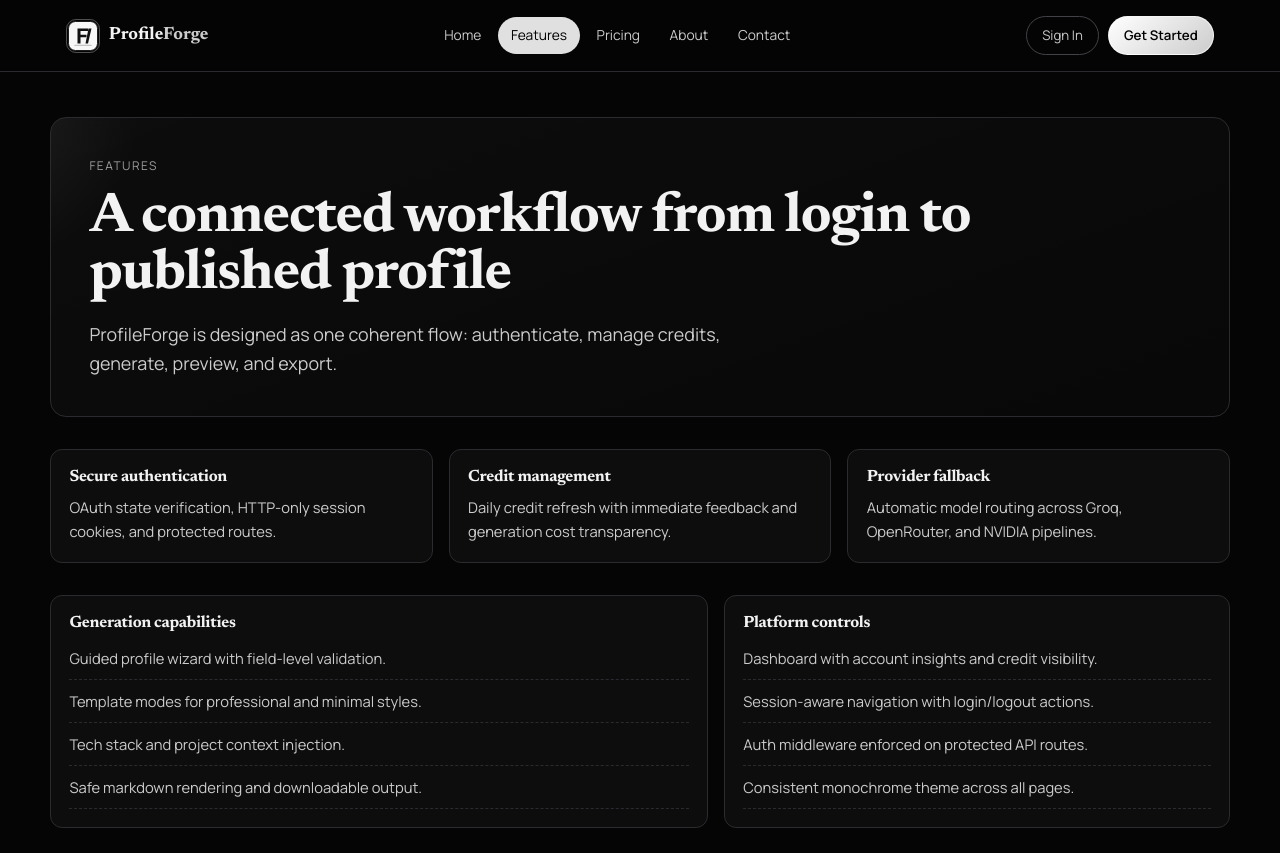
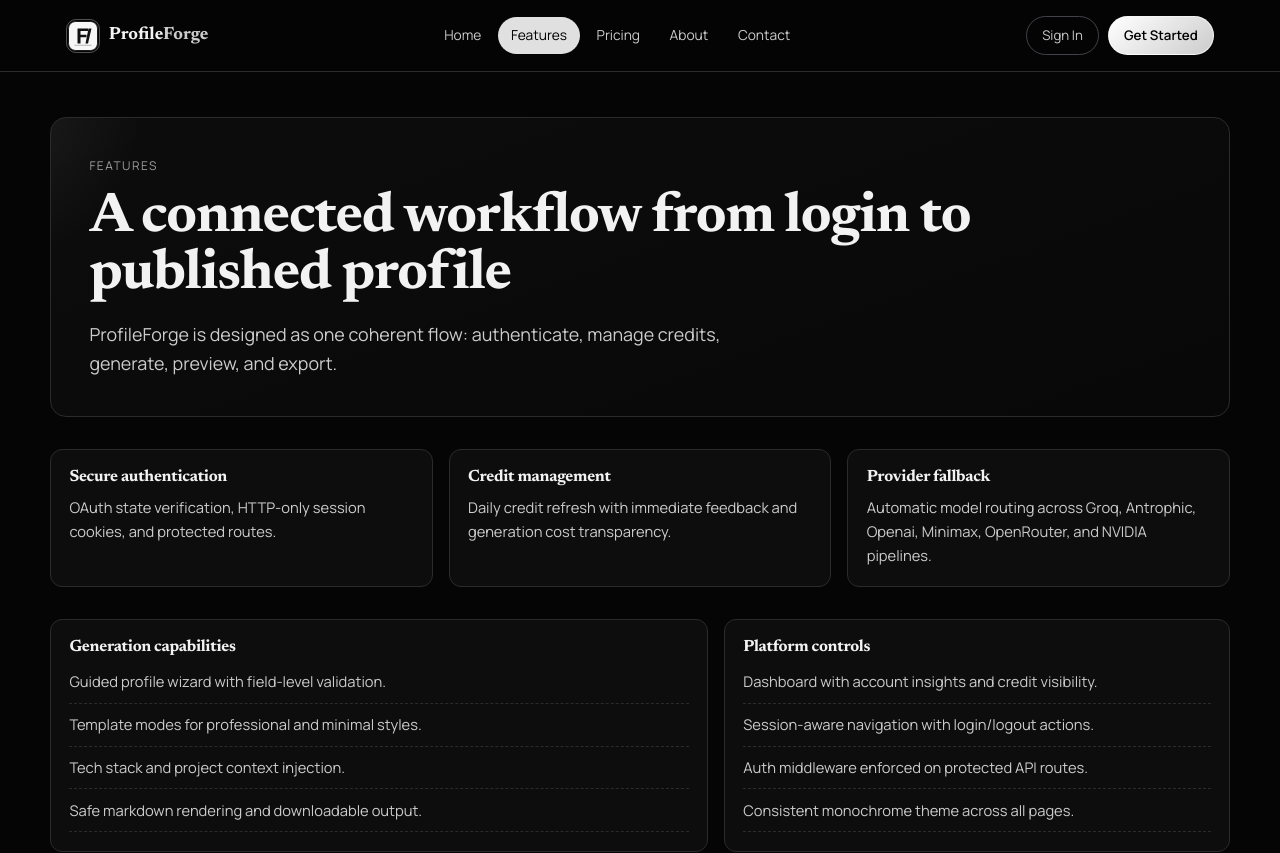
Before and after one commit to byteSize-del/-ai-github-profile-maker, a React (Vite) app in the folder frontend/: page /features in a window 1280 px wide. Shown: the top 853 px of the page. Built offline with nearby package versions, Linux system fonts and the light colour scheme; no server answers.

Commit message:
fix(features): update provider fallback description to include additional providers

```diff
--- a/frontend/src/pages/FeaturesPage.jsx
+++ b/frontend/src/pages/FeaturesPage.jsx
@@ -23,7 +23,7 @@
         </article>
         <article className="premium-card">
           <h3>Provider fallback</h3>
-          <p>Automatic model routing across Groq, OpenRouter, and NVIDIA pipelines.</p>
+          <p>Automatic model routing across Groq, Antrophic, Openai, Minimax, OpenRouter, and NVIDIA pipelines.</p>
         </article>
       </section>
 
```
